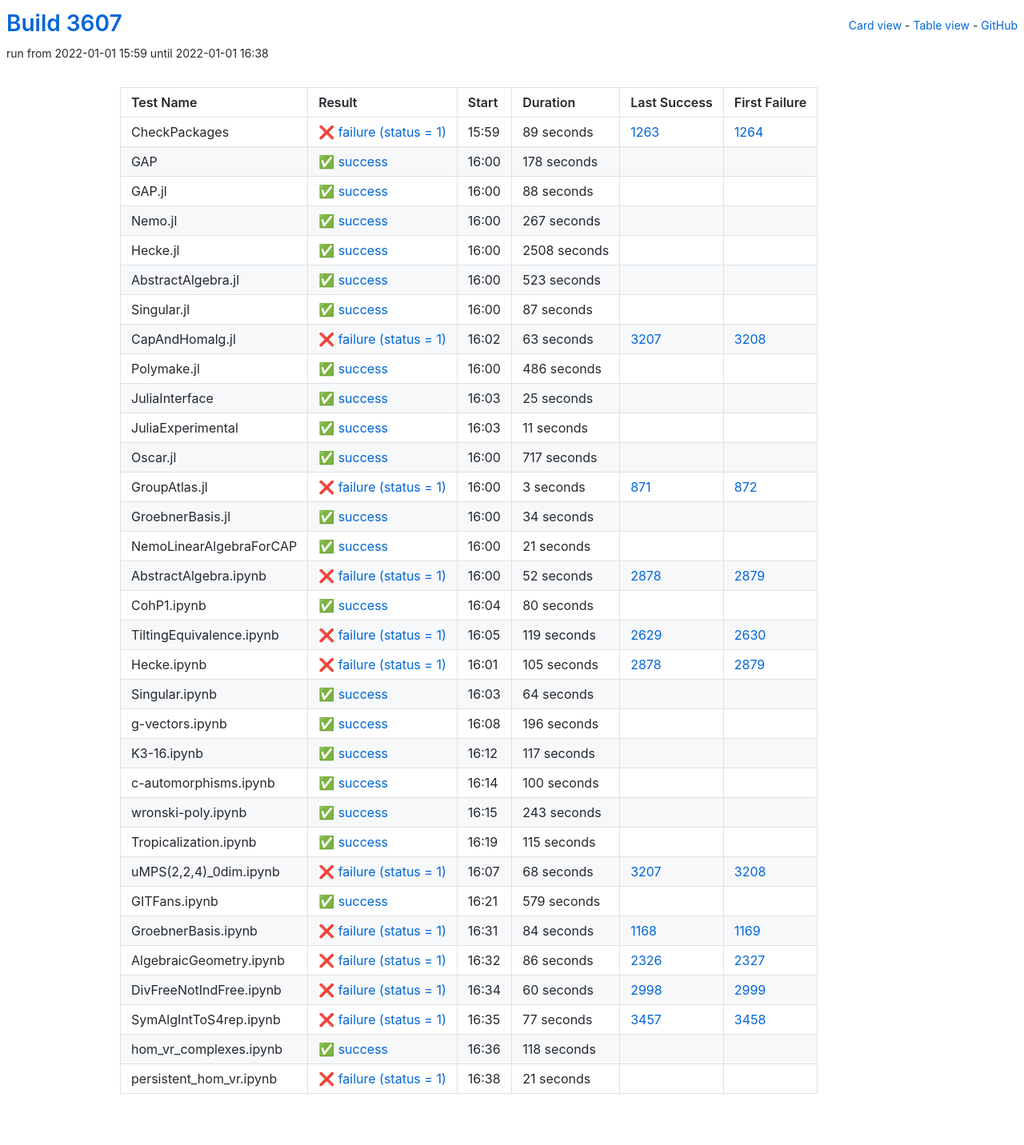
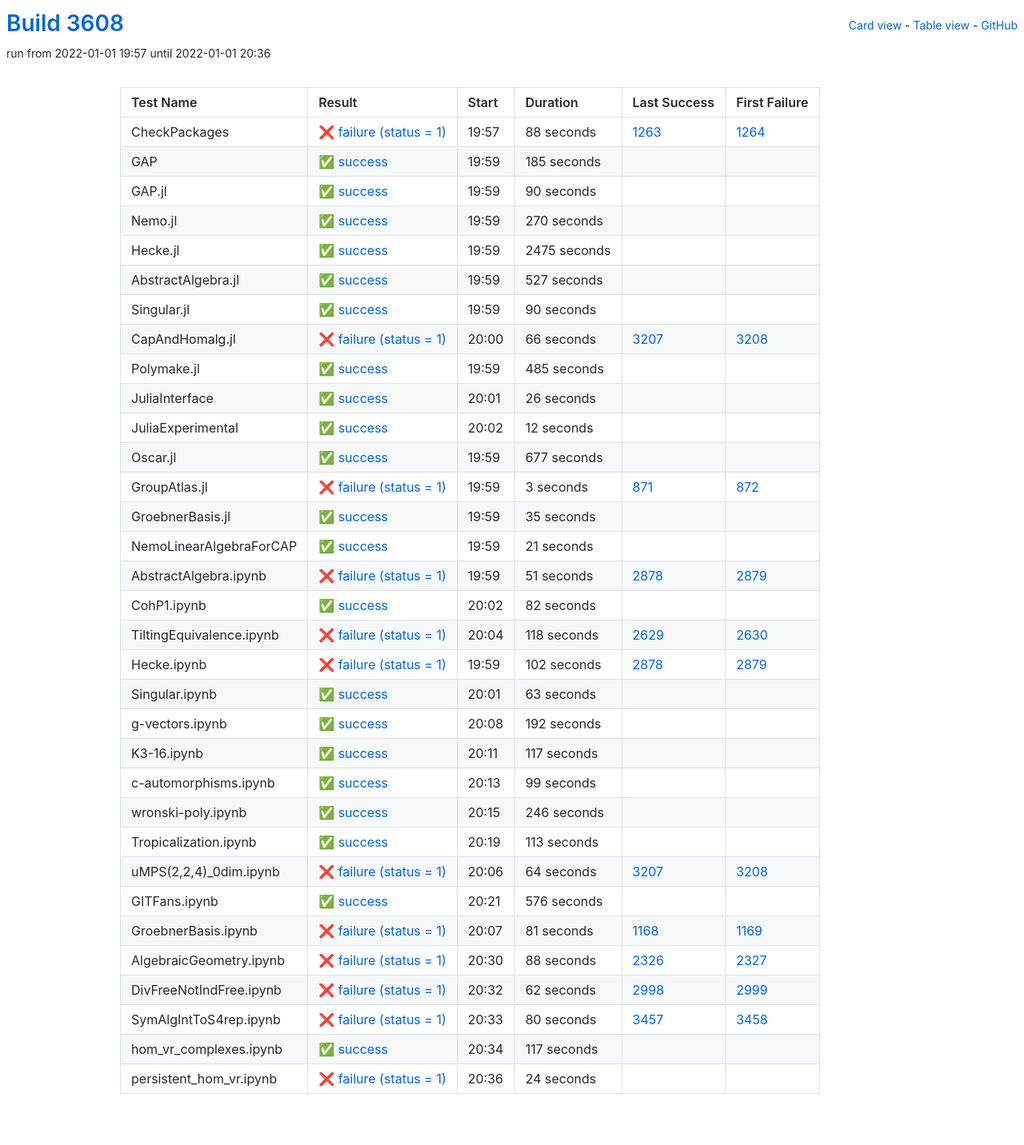
Before and after one commit to oscar-system/oscar-ci-status-stable, a Jekyll site: the page built from table.html, in a window 1280 px wide. Shown: the whole page at 80% size. Built offline with Jekyll 4.4.1, drawn with Linux system fonts in a browser that asks for light colours.

Commit message:
Build #3608

```diff
--- a/_data/ci.yml
+++ b/_data/ci.yml
@@ -1,6 +1,6 @@
 ---
-build: 3607
-build_url: https://oscarci.mathematik.uni-kl.de/job/oscar-stable/3607/
+build: 3608
+build_url: https://oscarci.mathematik.uni-kl.de/job/oscar-stable/3608/
 job: oscar-stable
 organization: oscar-system
 repo: oscar-ci-status-stable
@@ -8,152 +8,152 @@ repourl: https://github.com/oscar-system/oscar-ci-status-stable
 tests:
 - name: CheckPackages
   id: checkpackages
-  log: https://oscarci.mathematik.uni-kl.de/job/oscar-stable/3607/artifact/logs/build-3607/CheckPackages.log
-  start: 2022-01-01 15:59
+  log: https://oscarci.mathematik.uni-kl.de/job/oscar-stable/3608/artifact/logs/build-3608/CheckPackages.log
+  start: 2022-01-01 19:57
   success: false
   exitcode: 1
   status: failure
-  duration: 89
+  duration: 88
   last_success: 1263
   last_success_url: https://oscarci.mathematik.uni-kl.de/job/oscar-stable/1263/
   first_failure: 1264
   first_failure_url: https://oscarci.mathematik.uni-kl.de/job/oscar-stable/1264/
 - name: GAP
   id: gap
-  log: https://oscarci.mathematik.uni-kl.de/job/oscar-stable/3607/artifact/logs/build-3607/GAP.log
-  start: 2022-01-01 16:00
+  log: https://oscarci.mathematik.uni-kl.de/job/oscar-stable/3608/artifact/logs/build-3608/GAP.log
+  start: 2022-01-01 19:59
   success: true
   exitcode: 0
   status: success
-  duration: 178
+  duration: 185
   last_success: false
   last_success_url:
   first_failure: false
   first_failure_url:
 - name: GAP.jl
   id: gap-jl
-  log: https://oscarci.mathematik.uni-kl.de/job/oscar-stable/3607/artifact/logs/build-3607/GAP.jl.log
-  start: 2022-01-01 16:00
+  log: https://oscarci.mathematik.uni-kl.de/job/oscar-stable/3608/artifact/logs/build-3608/GAP.jl.log
+  start: 2022-01-01 19:59
   success: true
   exitcode: 0
   status: success
-  duration: 88
+  duration: 90
   last_success: false
   last_success_url:
   first_failure: false
   first_failure_url:
 - name: Nemo.jl
   id: nemo-jl
-  log: https://oscarci.mathematik.uni-kl.de/job/oscar-stable/3607/artifact/logs/build-3607/Nemo.jl.log
-  start: 2022-01-01 16:00
+  log: https://oscarci.mathematik.uni-kl.de/job/oscar-stable/3608/artifact/logs/build-3608/Nemo.jl.log
+  start: 2022-01-01 19:59
   success: true
   exitcode: 0
   status: success
-  duration: 267
+  duration: 270
   last_success: false
   last_success_url:
   first_failure: false
   first_failure_url:
 - name: Hecke.jl
   id: hecke-jl
-  log: https://oscarci.mathematik.uni-kl.de/job/oscar-stable/3607/artifact/logs/build-3607/Hecke.jl.log
-  start: 2022-01-01 16:00
+  log: https://oscarci.mathematik.uni-kl.de/job/oscar-stable/3608/artifact/logs/build-3608/Hecke.jl.log
+  start: 2022-01-01 19:59
   success: true
   exitcode: 0
   status: success
-  duration: 2508
+  duration: 2475
   last_success: false
   last_success_url:
   first_failure: false
   first_failure_url:
 - name: AbstractAlgebra.jl
   id: abstractalgebra-jl
-  log: https://oscarci.mathematik.uni-kl.de/job/oscar-stable/3607/artifact/logs/build-3607/AbstractAlgebra.jl.log
-  start: 2022-01-01 16:00
+  log: https://oscarci.mathematik.uni-kl.de/job/oscar-stable/3608/artifact/logs/build-3608/AbstractAlgebra.jl.log
+  start: 2022-01-01 19:59
   success: true
   exitcode: 0
   status: success
-  duration: 523
+  duration: 527
   last_success: false
   last_success_url:
   first_failure: false
   first_failure_url:
 - name: Singular.jl
   id: singular-jl
-  log: https://oscarci.mathematik.uni-kl.de/job/oscar-stable/3607/artifact/logs/build-3607/Singular.jl.log
-  start: 2022-01-01 16:00
+  log: https://oscarci.mathematik.uni-kl.de/job/oscar-stable/3608/artifact/logs/build-3608/Singular.jl.log
+  start: 2022-01-01 19:59
   success: true
   exitcode: 0
   status: success
-  duration: 87
+  duration: 90
   last_success: false
   last_success_url:
   first_failure: false
   first_failure_url:
 - name: CapAndHomalg.jl
   id: capandhomalg-jl
-  log: https://oscarci.mathematik.uni-kl.de/job/oscar-stable/3607/artifact/logs/build-3607/CapAndHomalg.jl.log
-  start: 2022-01-01 16:02
+  log: https://oscarci.mathematik.uni-kl.de/job/oscar-stable/3608/artifact/logs/build-3608/CapAndHomalg.jl.log
+  start: 2022-01-01 20:00
   success: false
   exitcode: 1
   status: failure
-  duration: 63
+  duration: 66
   last_success: 3207
   last_success_url: https://oscarci.mathematik.uni-kl.de/job/oscar-stable/3207/
   first_failure: 3208
   first_failure_url: https://oscarci.mathematik.uni-kl.de/job/oscar-stable/3208/
 - name: Polymake.jl
   id: polymake-jl
-  log: https://oscarci.mathematik.uni-kl.de/job/oscar-stable/3607/artifact/logs/build-3607/Polymake.jl.log
-  start: 2022-01-01 16:00
+  log: https://oscarci.mathematik.uni-kl.de/job/oscar-stable/3608/artifact/logs/build-3608/Polymake.jl.log
+  start: 2022-01-01 19:59
   success: true
   exitcode: 0
   status: success
-  duration: 486
+  duration: 485
   last_success: false
   last_success_url:
   first_failure: false
   first_failure_url:
 - name: JuliaInterface
   id: juliainterface
-  log: https://oscarci.mathematik.uni-kl.de/job/oscar-stable/3607/artifact/logs/build-3607/JuliaInterface.log
-  start: 2022-01-01 16:03
+  log: https://oscarci.mathematik.uni-kl.de/job/oscar-stable/3608/artifact/logs/build-3608/JuliaInterface.log
+  start: 2022-01-01 20:01
   success: true
   exitcode: 0
   status: success
-  duration: 25
+  duration: 26
   last_success: false
   last_success_url:
   first_failure: false
   first_failure_url:
 - name: JuliaExperimental
   id: juliaexperimental
-  log: https://oscarci.mathematik.uni-kl.de/job/oscar-stable/3607/artifact/logs/build-3607/JuliaExperimental.log
-  start: 2022-01-01 16:03
+  log: https://oscarci.mathematik.uni-kl.de/job/oscar-stable/3608/artifact/logs/build-3608/JuliaExperimental.log
+  start: 2022-01-01 20:02
   success: true
   exitcode: 0
   status: success
-  duration: 11
+  duration: 12
   last_success: false
   last_success_url:
   first_failure: false
   first_failure_url:
 - name: Oscar.jl
   id: oscar-jl
-  log: https://oscarci.mathematik.uni-kl.de/job/oscar-stable/3607/artifact/logs/build-3607/Oscar.jl.log
-  start: 2022-01-01 16:00
+  log: https://oscarci.mathematik.uni-kl.de/job/oscar-stable/3608/artifact/logs/build-3608/Oscar.jl.log
+  start: 2022-01-01 19:59
   success: true
   exitcode: 0
   status: success
-  duration: 717
+  duration: 677
   last_success: false
   last_success_url:
   first_failure: false
   first_failure_url:
 - name: GroupAtlas.jl
   id: groupatlas-jl
-  log: https://oscarci.mathematik.uni-kl.de/job/oscar-stable/3607/artifact/logs/build-3607/GroupAtlas.jl.log
-  start: 2022-01-01 16:00
+  log: https://oscarci.mathematik.uni-kl.de/job/oscar-stable/3608/artifact/logs/build-3608/GroupAtlas.jl.log
+  start: 2022-01-01 19:59
   success: false
   exitcode: 1
   status: failure
@@ -164,20 +164,20 @@ tests:
   first_failure_url: https://oscarci.mathematik.uni-kl.de/job/oscar-stable/872/
 - name: GroebnerBasis.jl
   id: groebnerbasis-jl
-  log: https://oscarci.mathematik.uni-kl.de/job/oscar-stable/3607/artifact/logs/build-3607/GroebnerBasis.jl.log
-  start: 2022-01-01 16:00
+  log: https://oscarci.mathematik.uni-kl.de/job/oscar-stable/3608/artifact/logs/build-3608/GroebnerBasis.jl.log
+  start: 2022-01-01 19:59
   success: true
   exitcode: 0
   status: success
-  duration: 34
+  duration: 35
   last_success: false
   last_success_url:
   first_failure: false
   first_failure_url:
 - name: NemoLinearAlgebraForCAP
   id: nemolinearalgebraforcap
-  log: https://oscarci.mathematik.uni-kl.de/job/oscar-stable/3607/artifact/logs/build-3607/NemoLinearAlgebraForCAP.log
-  start: 2022-01-01 16:00
+  log: https://oscarci.mathematik.uni-kl.de/job/oscar-stable/3608/artifact/logs/build-3608/NemoLinearAlgebraForCAP.log
+  start: 2022-01-01 19:59
   success: true
   exitcode: 0
   status: success
@@ -188,80 +188,80 @@ tests:
   first_failure_url:
 - name: AbstractAlgebra.ipynb
   id: abstractalgebra-ipynb
-  log: https://oscarci.mathematik.uni-kl.de/job/oscar-stable/3607/artifact/logs/build-3607/AbstractAlgebra.ipynb.log
-  start: 2022-01-01 16:00
+  log: https://oscarci.mathematik.uni-kl.de/job/oscar-stable/3608/artifact/logs/build-3608/AbstractAlgebra.ipynb.log
+  start: 2022-01-01 19:59
   success: false
   exitcode: 1
   status: failure
-  duration: 52
+  duration: 51
   last_success: 2878
   last_success_url: https://oscarci.mathematik.uni-kl.de/job/oscar-stable/2878/
   first_failure: 2879
   first_failure_url: https://oscarci.mathematik.uni-kl.de/job/oscar-stable/2879/
 - name: CohP1.ipynb
   id: cohp1-ipynb
-  log: https://oscarci.mathematik.uni-kl.de/job/oscar-stable/3607/artifact/logs/build-3607/CohP1.ipynb.log
-  start: 2022-01-01 16:04
+  log: https://oscarci.mathematik.uni-kl.de/job/oscar-stable/3608/artifact/logs/build-3608/CohP1.ipynb.log
+  start: 2022-01-01 20:02
   success: true
   exitcode: 0
   status: success
-  duration: 80
+  duration: 82
   last_success: false
   last_success_url:
   first_failure: false
   first_failure_url:
 - name: TiltingEquivalence.ipynb
   id: tiltingequivalence-ipynb
-  log: https://oscarci.mathematik.uni-kl.de/job/oscar-stable/3607/artifact/logs/build-3607/TiltingEquivalence.ipynb.log
-  start: 2022-01-01 16:05
+  log: https://oscarci.mathematik.uni-kl.de/job/oscar-stable/3608/artifact/logs/build-3608/TiltingEquivalence.ipynb.log
+  start: 2022-01-01 20:04
   success: false
   exitcode: 1
   status: failure
-  duration: 119
+  duration: 118
   last_success: 2629
   last_success_url: https://oscarci.mathematik.uni-kl.de/job/oscar-stable/2629/
   first_failure: 2630
   first_failure_url: https://oscarci.mathematik.uni-kl.de/job/oscar-stable/2630/
 - name: Hecke.ipynb
   id: hecke-ipynb
-  log: https://oscarci.mathematik.uni-kl.de/job/oscar-stable/3607/artifact/logs/build-3607/Hecke.ipynb.log
-  start: 2022-01-01 16:01
+  log: https://oscarci.mathematik.uni-kl.de/job/oscar-stable/3608/artifact/logs/build-3608/Hecke.ipynb.log
+  start: 2022-01-01 19:59
   success: false
   exitcode: 1
   status: failure
-  duration: 105
+  duration: 102
   last_success: 2878
   last_success_url: https://oscarci.mathematik.uni-kl.de/job/oscar-stable/2878/
   first_failure: 2879
   first_failure_url: https://oscarci.mathematik.uni-kl.de/job/oscar-stable/2879/
 - name: Singular.ipynb
   id: singular-ipynb
-  log: https://oscarci.mathematik.uni-kl.de/job/oscar-stable/3607/artifact/logs/build-3607/Singular.ipynb.log
-  start: 2022-01-01 16:03
+  log: https://oscarci.mathematik.uni-kl.de/job/oscar-stable/3608/artifact/logs/build-3608/Singular.ipynb.log
+  start: 2022-01-01 20:01
   success: true
   exitcode: 0
   status: success
-  duration: 64
+  duration: 63
   last_success: false
   last_success_url:
   first_failure: false
   first_failure_url:
 - name: g-vectors.ipynb
   id: g-vectors-ipynb
-  log: https://oscarci.mathematik.uni-kl.de/job/oscar-stable/3607/artifact/logs/build-3607/g-vectors.ipynb.log
-  start: 2022-01-01 16:08
+  log: https://oscarci.mathematik.uni-kl.de/job/oscar-stable/3608/artifact/logs/build-3608/g-vectors.ipynb.log
+  start: 2022-01-01 20:08
   success: true
   exitcode: 0
   status: success
-  duration: 196
+  duration: 192
   last_success: false
   last_success_url:
   first_failure: false
   first_failure_url:
 - name: K3-16.ipynb
   id: k3-16-ipynb
-  log: https://oscarci.mathematik.uni-kl.de/job/oscar-stable/3607/artifact/logs/build-3607/K3-16.ipynb.log
-  start: 2022-01-01 16:12
+  log: https://oscarci.mathematik.uni-kl.de/job/oscar-stable/3608/artifact/logs/build-3608/K3-16.ipynb.log
+  start: 2022-01-01 20:11
   success: true
   exitcode: 0
   status: success
@@ -272,132 +272,132 @@ tests:
   first_failure_url:
 - name: c-automorphisms.ipynb
   id: c-automorphisms-ipynb
-  log: https://oscarci.mathematik.uni-kl.de/job/oscar-stable/3607/artifact/logs/build-3607/c-automorphisms.ipynb.log
-  start: 2022-01-01 16:14
+  log: https://oscarci.mathematik.uni-kl.de/job/oscar-stable/3608/artifact/logs/build-3608/c-automorphisms.ipynb.log
+  start: 2022-01-01 20:13
   success: true
   exitcode: 0
   status: success
-  duration: 100
+  duration: 99
   last_success: false
   last_success_url:
   first_failure: false
   first_failure_url:
 - name: wronski-poly.ipynb
   id: wronski-poly-ipynb
-  log: https://oscarci.mathematik.uni-kl.de/job/oscar-stable/3607/artifact/logs/build-3607/wronski-poly.ipynb.log
-  start: 2022-01-01 16:15
+  log: https://oscarci.mathematik.uni-kl.de/job/oscar-stable/3608/artifact/logs/build-3608/wronski-poly.ipynb.log
+  start: 2022-01-01 20:15
   success: true
   exitcode: 0
   status: success
-  duration: 243
+  duration: 246
   last_success: false
   last_success_url:
   first_failure: false
   first_failure_url:
 - name: Tropicalization.ipynb
   id: tropicalization-ipynb
-  log: https://oscarci.mathematik.uni-kl.de/job/oscar-stable/3607/artifact/logs/build-3607/Tropicalization.ipynb.log
-  start: 2022-01-01 16:19
+  log: https://oscarci.mathematik.uni-kl.de/job/oscar-stable/3608/artifact/logs/build-3608/Tropicalization.ipynb.log
+  start: 2022-01-01 20:19
   success: true
   exitcode: 0
   status: success
-  duration: 115
+  duration: 113
   last_success: false
   last_success_url:
   first_failure: false
   first_failure_url:
 - name: uMPS(2,2,4)_0dim.ipynb
   id: umps-2-2-4-0dim-ipynb
-  log: https://oscarci.mathematik.uni-kl.de/job/oscar-stable/3607/artifact/logs/build-3607/uMPS-2-2-4-_0dim.ipynb.log
-  start: 2022-01-01 16:07
+  log: https://oscarci.mathematik.uni-kl.de/job/oscar-stable/3608/artifact/logs/build-3608/uMPS-2-2-4-_0dim.ipynb.log
+  start: 2022-01-01 20:06
   success: false
   exitcode: 1
   status: failure
-  duration: 68
+  duration: 64
   last_success: 3207
   last_success_url: https://oscarci.mathematik.uni-kl.de/job/oscar-stable/3207/
   first_failure: 3208
   first_failure_url: https://oscarci.mathematik.uni-kl.de/job/oscar-stable/3208/
 - name: GITFans.ipynb
   id: gitfans-ipynb
-  log: https://oscarci.mathematik.uni-kl.de/job/oscar-stable/3607/artifact/logs/build-3607/GITFans.ipynb.log
-  start: 2022-01-01 16:21
+  log: https://oscarci.mathematik.uni-kl.de/job/oscar-stable/3608/artifact/logs/build-3608/GITFans.ipynb.log
+  start: 2022-01-01 20:21
   success: true
   exitcode: 0
   status: success
-  duration: 579
+  duration: 576
   last_success: false
   last_success_url:
   first_failure: false
   first_failure_url:
 - name: GroebnerBasis.ipynb
   id: groebnerbasis-ipynb
-  log: https://oscarci.mathematik.uni-kl.de/job/oscar-stable/3607/artifact/logs/build-3607/GroebnerBasis.ipynb.log
-  start: 2022-01-01 16:31
+  log: https://oscarci.mathematik.uni-kl.de/job/oscar-stable/3608/artifact/logs/build-3608/GroebnerBasis.ipynb.log
+  start: 2022-01-01 20:07
   success: false
   exitcode: 1
   status: failure
-  duration: 84
+  duration: 81
   last_success: 1168
   last_success_url: https://oscarci.mathematik.uni-kl.de/job/oscar-stable/1168/
   first_failure: 1169
   first_failure_url: https://oscarci.mathematik.uni-kl.de/job/oscar-stable/1169/
 - name: AlgebraicGeometry.ipynb
   id: algebraicgeometry-ipynb
-  log: https://oscarci.mathematik.uni-kl.de/job/oscar-stable/3607/artifact/logs/build-3607/AlgebraicGeometry.ipynb.log
-  start: 2022-01-01 16:32
+  log: https://oscarci.mathematik.uni-kl.de/job/oscar-stable/3608/artifact/logs/build-3608/AlgebraicGeometry.ipynb.log
+  start: 2022-01-01 20:30
   success: false
   exitcode: 1
   status: failure
-  duration: 86
+  duration: 88
   last_success: 2326
   last_success_url: https://oscarci.mathematik.uni-kl.de/job/oscar-stable/2326/
   first_failure: 2327
   first_failure_url: https://oscarci.mathematik.uni-kl.de/job/oscar-stable/2327/
 - name: DivFreeNotIndFree.ipynb
   id: divfreenotindfree-ipynb
-  log: https://oscarci.mathematik.uni-kl.de/job/oscar-stable/3607/artifact/logs/build-3607/DivFreeNotIndFree.ipynb.log
-  start: 2022-01-01 16:34
+  log: https://oscarci.mathematik.uni-kl.de/job/oscar-stable/3608/artifact/logs/build-3608/DivFreeNotIndFree.ipynb.log
+  start: 2022-01-01 20:32
   success: false
   exitcode: 1
   status: failure
-  duration: 60
+  duration: 62
   last_success: 2998
   last_success_url: https://oscarci.mathematik.uni-kl.de/job/oscar-stable/2998/
   first_failure: 2999
   first_failure_url: https://oscarci.mathematik.uni-kl.de/job/oscar-stable/2999/
 - name: SymAlgIntToS4rep.ipynb
   id: symalginttos4rep-ipynb
-  log: https://oscarci.mathematik.uni-kl.de/job/oscar-stable/3607/artifact/logs/build-3607/SymAlgIntToS4rep.ipynb.log
-  start: 2022-01-01 16:35
+  log: https://oscarci.mathematik.uni-kl.de/job/oscar-stable/3608/artifact/logs/build-3608/SymAlgIntToS4rep.ipynb.log
+  start: 2022-01-01 20:33
   success: false
   exitcode: 1
   status: failure
-  duration: 77
+  duration: 80
   last_success: 3457
   last_success_url: https://oscarci.mathematik.uni-kl.de/job/oscar-stable/3457/
   first_failure: 3458
   first_failure_url: https://oscarci.mathematik.uni-kl.de/job/oscar-stable/3458/
 - name: hom_vr_complexes.ipynb
   id: hom-vr-complexes-ipynb
-  log: https://oscarci.mathematik.uni-kl.de/job/oscar-stable/3607/artifact/logs/build-3607/hom_vr_complexes.ipynb.log
-  start: 2022-01-01 16:36
+  log: https://oscarci.mathematik.uni-kl.de/job/oscar-stable/3608/artifact/logs/build-3608/hom_vr_complexes.ipynb.log
+  start: 2022-01-01 20:34
   success: true
   exitcode: 0
   status: success
-  duration: 118
+  duration: 117
   last_success: false
   last_success_url:
   first_failure: false
   first_failure_url:
 - name: persistent_hom_vr.ipynb
   id: persistent-hom-vr-ipynb
-  log: https://oscarci.mathematik.uni-kl.de/job/oscar-stable/3607/artifact/logs/build-3607/persistent_hom_vr.ipynb.log
-  start: 2022-01-01 16:38
+  log: https://oscarci.mathematik.uni-kl.de/job/oscar-stable/3608/artifact/logs/build-3608/persistent_hom_vr.ipynb.log
+  start: 2022-01-01 20:36
   success: false
   exitcode: 1
   status: failure
-  duration: 21
+  duration: 24
   last_success: false
   last_success_url:
   first_failure: false
```
Also changed, not shown: README.md.
